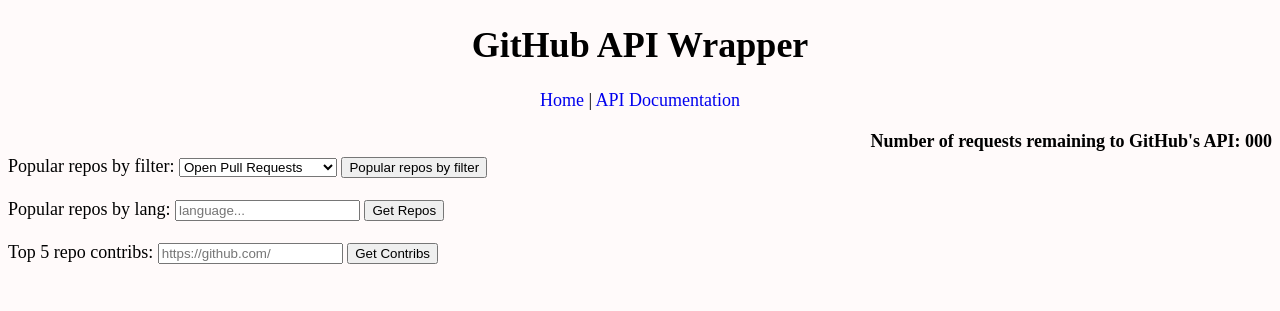
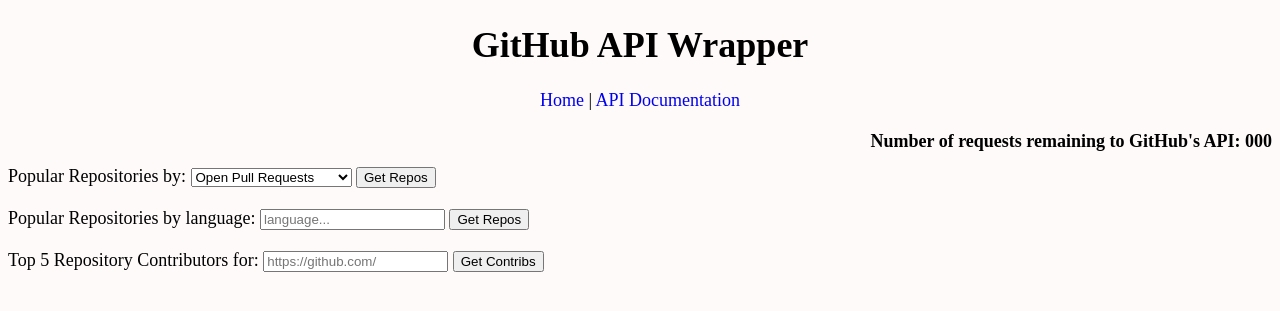
Before and after one commit to Animesh-Ghosh/GitHub-API-Wrapper, a Flask app: template templates/index.html in a window 1280 px wide. Shown: the top 311 px of the page. Run offline with Flask 2, Linux system fonts and the light colour scheme; the template is opened without the code that fills it: most values are stand-ins (such as "Sample title", 1, 10 or a date in 2020).

Commit message:
Move front-end to Vue
Updated index.js, index.html to use Vue.js.
Added an API route to get the number of remaining requests to GitHub's
API.

```diff
--- a/app.py
+++ b/app.py
@@ -1,5 +1,5 @@
 from datetime import timedelta
-from flask import Flask, render_template
+from flask import Flask, jsonify, render_template
 from flask_restful import abort, Api, Resource
 import requests
 import requests_cache
@@ -148,7 +148,23 @@
     r = requests.get(API, headers=HEADERS)
     ratelimit_remaining = r.headers['X-RateLimit-Remaining']  # GitHub API's remaining requests
 
+    print(ratelimit_remaining)
+
     return render_template('index.html', ratelimit_remaining=ratelimit_remaining)
+
+
+@app.route('/api/v1/requests-remaining')
+def requests_remaining():
+    r = requests.get(API, headers=HEADERS)
+    ratelimit_remaining = r.headers['X-RateLimit-Remaining']  # GitHub API's remaining requests
+
+    print(ratelimit_remaining)
+
+    return jsonify({
+        'response' : {
+            'ratelimit_remaining' : ratelimit_remaining,
+        }
+    })
 
 
 @app.route('/api')
--- a/static/index.js
+++ b/static/index.js
@@ -1,182 +1,198 @@
-// not a JS user, only used what I could find useful
+// using strict mode
+'use strict';
 
-// defining global constant API_ROOT
-const API_ROOT = `${window.origin}/api/v1`;
+// defining global constant APIRoot
+const APIRoot = `${window.origin}/api/v1`;
 
-// helper function to get the filter
-function get_repo_filter() {
-	const filters = document.querySelector("#filter");
-  	const filter = filters.options[filters.selectedIndex].value;
-  	return filter;
-}
+// registering Vue components
+Vue.component('filtered-repository', {
+	props: ['repository'],
+	template : `<li style="padding-bottom: 10px;">
+	<a v-bind:href="repository['html_url']">
+		{{ repository['full_name'] }}
+	</a><br>
+	Stars: {{ repository['stargazers_count'] }}<br>
+	Language: {{ repository['language'] }}<br>
+	Contributors: {{ repository['contributors_count'] }}<br>
+	Open Pull Requests: {{ repository['open_pull_requests_count'] }}<br>
+	Commits: {{ repository['commits_count'] }}<br>
+	Contributors: {{ repository['contributors_count'] }}
+</li>`,
+});
+Vue.component('popular-repository', {
+	props: ['repository'],
+	template : `<li style="padding-bottom: 10px;">
+	<a v-bind:href="repository['html_url']">
+		{{ repository['full_name'] }}
+	</a><br>
+  Stars: {{ repository['stargazers_count'] }}
+</li>`,
+});
+Vue.component('contributor', {
+	props : ['contributor'],
+	template : `<li style="padding-bottom: 15px;">
+	<a v-bind:href="contributor['html_url']">
+		{{ contributor['login'] }}
+	</a><br>
+	<img v-bind:src="contributor['avatar_url']"><br>
+	Contributions: {{ contributor['contributions'] }}
+</li>`,
+});
 
-// helper function to get the language
-function get_repo_lang() {
-	const lang = document.querySelector('#lang').value;
-	return lang;
-}
+// creating Vue instance
+let app = new Vue({
+	el : '#app',
+	data : {
+		// data for number of API requests remaining
+		ratelimitRemaining: false,
+		requestsRemaining: 0,
 
-// helper function to get the URL
-function get_repo_url() {
-	const repo_url = document.querySelector('#repo-url').value;
-	return repo_url;
-}
+		// data for getting repos by filter
+		filteredRepos : false,
+		selected : 'prs',
+		options : [
+			{ text : 'Open Pull Requests', value : 'prs' },
+			{ text : 'Number of Commits', value : 'commits' },
+			{ text : 'Number of Contributors', value : 'contribs' },
+		],
 
-// helper function to set message
-function set_message(message) {
-	document.querySelector('#message').innerHTML = message;
-}
+		// data for getting repos by language
+		popularRepos : false,
+		repoLanguage : '',
 
-// fetches the repositories and shows results
-async function get_filtered_repos() {
-	set_message('Please wait while the server processes your request...');
+		// data for getting repo contributors
+		contributors : false,
+		repoURL : '',
 
-	// getting filter
-	const filter = get_repo_filter();
+		// data for showing message and rendering results
+		message : '',
+		results : [],
+	},
+	methods : {
+		// function to update the number of remaining requests
+		getRequestsRemainingVue : async function() {
 			const response = await fetch(
-		`${API_ROOT}/repos/filter/${filter}`, {
-			cache: 'default',
+				`${APIRoot}/requests-remaining`, {
+					mode : 'same-origin',
+					cache : 'no-cache'
 				}
 			);
 			const JSONResponse = await response.json();
 			// console.log(JSONResponse);
 
-	const results = JSONResponse['response']['repositories'];
+			this.requestsRemaining = window.parseInt(JSONResponse['response']['ratelimit_remaining'], 10);
+			this.ratelimitRemaining = true;
+		},
+		//
+		getFilteredReposVue : async function(event) {
+			// setting flags to render only filtered-repository component
+			this.filteredRepos = true;
+			this.popularRepos = !this.filteredRepos;
+			this.contributors = !this.filteredRepos;
 
-	// rendering results
-	let filter_message = null;
-	switch (filter) {
-		case 'prs':
-			filter_message = 'Open Pull Requests';
-			break;
-		case 'commits':
-			filter_message = 'Number of Commits';
-			break;
-		case 'contribs':
-			filter_message = 'Number of Contributors';
-			break;
-	}
-	const message = `Repositories filtered by ${filter_message}:`;
-	set_message(message);
+			this.message = 'Please wait while the server processes your request...';
+			this.results = [];
 
-	const ol = document.querySelector('#result');
-	ol.innerHTML = '';
-	for (result of results) {
-	let li = document.createElement('li');
-	let span = document.createElement('span');
-	li.style.paddingBottom = '10px';
-	span.innerHTML = `
-		<a href="${result['html_url']}">${result['full_name']}</a><br/>
-		Stars: ${result['stargazers_count']}<br/>
-		Language: ${result['language']}<br/>
-		Contributors: ${result['contributors_count']}<br/>
-		Open Pull Requests: ${result['open_pull_requests_count']}<br/>
-		Commits: ${result['commits_count']}<br/>
-		Contributors: ${result['contributors_count']}
-	`;
-	li.appendChild(span);
-	ol.appendChild(li);
-	}
-}
-
-// fetches the repositories and shows results
-async function get_popular_repos() {
-	set_message('Please wait while the server processes your request...');
-
-	// getting repo lang
-	const lang = get_repo_lang();
-	if (lang === '' || lang === null) {
-		set_message('No language specified.');
-		return;
-	}
-
-	console.log(encodeURIComponent(lang));
-
-	// fetching data
 			const response = await fetch(
-		`${API_ROOT}/repos/popular/${encodeURIComponent(lang)}`, {
-			cache: 'default',
+				`${APIRoot}/repos/filter/${this.selected}`, {
+					cache : 'default',
 				}
 			);
 			const JSONResponse = await response.json();
 			// console.log(JSONResponse);
 
-	try {
-		const results = JSONResponse['response']['popular_repositories'];
+			// getting the text to be rendered in the message
+			const text = this.options.reduce((text, option) => {
+				if (option.value == this.selected)
+					text = option.text;
+				return text;
+			}, '');
 
-		// rendering results
-		const message = `Popular repositories for ${lang}:`;
-		set_message(message);
+			this.message = `Repositories filtered by ${text}:`;
+			this.results = JSONResponse['response']['repositories'];
 
-		const ol = document.querySelector('#result');
-		ol.innerHTML = '';
-		for (result of results) {
-			let li = document.createElement('li');
-			let span = document.createElement('span');
-			li.style.paddingBottom = '10px';
-			span.innerHTML = `
-			  <a href="${result['html_url']}">${result['full_name']}</a><br/>
-			  Stars: ${result['stargazers_count']}
-			`;
-			li.appendChild(span);
-			ol.appendChild(li);
-		}
-	}
-	catch (err) {
-		// some error occured
-		const message = JSONResponse['response']['message'];
-		set_message(message);
-		console.log(message);
-	}
-}
+			// updating the number of requests remaining
+			this.getRequestsRemainingVue();
+		},
+		getPopularReposVue : async function(event) {
+			// setting flags to render only popular-repository component
+			this.popularRepos = true;
+			this.filteredRepos = !this.popularRepos;
+			this.contributors = !this.popularRepos;
 
-// fetches the contributors and shows results
-async function get_top_contribs() {
-	set_message('Please wait while the server processes your request...');
+			this.message = 'Please wait while the server processes your request...';
+			this.results = [];
 
-	// getting repo URL
-	const repo_url = get_repo_url();
-	if (repo_url === '' || repo_url === null) {
-		set_message('No repository specified.');
+			if (this.repoLanguage === '') {
+				this.message = 'No language specified!';
 				return;
 			}
 
-	// fetching data
 			const response = await fetch(
-		`${API_ROOT}/repos/top-contribs/${repo_url}`, {
-			cache: 'default',
+				`${APIRoot}/repos/popular/${encodeURIComponent(this.repoLanguage)}`, {
+					cache : 'default',
 				}
 			);
 			const JSONResponse = await response.json();
 			// console.log(JSONResponse);
 
-	try {
-		const results = JSONResponse['response']['top_contributors'];
+			if (JSONResponse['response'].hasOwnProperty('popular_repositories')) {
+				this.message = `Popular repositories for ${this.repoLanguage}:`;
+				this.results = JSONResponse['response']['popular_repositories'];
 
-		// rendering results
-		const repo_name = JSONResponse['response']['full_name']
-		const message = `Top 5 Contributors for <a href="${repo_url}">${repo_name}</a>:`;
-		set_message(message);
+			} else {
+				this.message = JSONResponse['response']['message'];
+				this.results = [];
+			}
 
-		const ol = document.querySelector('#result');
-		ol.innerHTML = '';
-		for (result of results) {
-			let li = document.createElement('li');
-			let span = document.createElement('span');
-			li.style.paddingBottom = '10px';
-			span.innerHTML = `
-				<a href="${result['html_url']}">${result['login']}</a><br/>
-				<img src="${result['avatar_url']}"/><br/>
-				Contributions: ${result['contributions']}
-			`;
-			li.appendChild(span);
-			ol.appendChild(li);
+			// updating the number of requests remaining
+			this.getRequestsRemainingVue();
+		},
+		getTopContribsVue : async function(event) {
+			// setting flags to render only contributor component
+			this.contributors = true;
+			this.filteredRepos = !this.contributors;
+			this.popularRepos = !this.contributors;
+
+			this.message = 'Please wait while the server processes your request...';
+			this.results = [];
+
+			if (this.repoURL === 'https://github.com/' || this.repoURL === '') {
+				this.message = 'No repository URL specified!';
+				return;
 			}
+
+			const response = await fetch(
+				`${APIRoot}/repos/top-contribs/${this.repoURL}`, {
+					cache : 'default',
 				}
-	catch (err) {
-		// some error occured
-		const message = JSONResponse['response']['message'];
-		set_message(message);
-		console.log(message);
+			);
+			const JSONResponse = await response.json();
+			// console.log(JSONResponse);
+
+			if (JSONResponse['response'].hasOwnProperty('full_name')) {
+				const repoName = JSONResponse['response']['full_name']
+
+				this.message = `Top 5 Contributors for <a href="${this.repoURL}">${repoName}</a>:`;
+				this.results = JSONResponse['response']['top_contributors'];
+
+			} else {
+				this.message = JSONResponse['response']['message'];
+				this.results = [];
 			}
+
+			// updating the number of requests remaining
+			this.getRequestsRemainingVue();
 		}
+	},
+});
+
+// event listeners for some nice interactivity
+document.querySelector('#repo-url').addEventListener('focus', (event) => {
+	app.repoURL = 'https://github.com/';
+});
+document.querySelector('#repo-url').addEventListener('blur', (event) => {
+	if (app.repoURL == 'https://github.com/') {
+		app.repoURL = '';
+	}
+});
--- a/templates/index.html
+++ b/templates/index.html
@@ -1,32 +1,70 @@
 {% extends 'base.html' %}
-{% block head_script %}<script type="text/javascript" src="{{ url_for('static', filename='index.js') }}"></script>{% endblock head_script %}
+{% block head_script %}
+  <script src="https://cdn.jsdelivr.net/npm/vue/dist/vue.js"></script>{% endblock head_script %}
 {% block heading %}<h1>GitHub API Wrapper</h1>{% endblock heading %}
 {% block content %}
+  <div id="app">
     <div style="padding-bottom: 15px;">
-    <b style="float: right;">Number of requests remaining to GitHub's API: {{ ratelimit_remaining }}</b>
+      <b style="float: right;" v-if="ratelimitRemaining">
+        Number of requests remaining to GitHub's API:
+        {% raw %}{{ requestsRemaining }}{% endraw %}
+      </b>
+      <b style="float: right;" v-else-if="!ratelimitRemaining">
+        Number of requests remaining to GitHub's API:
+        {{ ratelimit_remaining }}
+      </b>
     </div>
     <div style="padding-top: 10px;">
-    Popular repos by filter:
-    <select id="filter">
-      <option value="prs" selected="true">Open Pull Requests</option>
-      <option value="commits">Number of commits</option>
-      <option value="contribs">Number of contributors</option>
+      <div style="padding: 10px 0px;">
+        <label for="filter">Popular Repositories by:</label>
+        <select id="filter" v-model="selected">
+          <option v-for="option in options" v-bind:value="option.value">
+            {% raw %}{{ option.text }}{% endraw %}
+          </option>
         </select>
-    <button id="filter-repos">Popular repos by filter</button>
-    <br/><br/>
-    Popular repos by lang: <input type="text" id="lang" placeholder="language...">
-    <button id="popular-repos">Get Repos</button>
-    <br/><br/>
-    Top 5 repo contribs: <input type="text" id="repo-url" placeholder="https://github.com/">
-    <button id="top-contribs">Get Contribs</button>
+        <button v-on:click="getFilteredReposVue">Get Repos</button>
+      </div>
+      <div style="padding: 10px 0px;">
+        <label for="repo-lang">Popular Repositories by language:</label>
+        <input v-model="repoLanguage" type="text" id="repo-lang" placeholder="language...">
+        <button v-on:click="getPopularReposVue">Get Repos</button>
+      </div>
+      <div style="padding: 10px 0px;">
+        <label for="repo-url">Top 5 Repository Contributors for:</label>
+        <input v-model="repoURL" type="url" id="repo-url" placeholder="https://github.com/">
+        <button v-on:click="getTopContribsVue">Get Contribs</button>
+      </div>
     </div>
     <div>
-    <p id="message"></p>
-    <ol type="1" id="result"></ol>
+      <p v-if="contributors" v-html="message"></p>
+      <p v-else>
+        {% raw %}{{ message }}{% endraw %}
+      </p>
+      <ol v-if="filteredRepos" type="1">
+        <filtered-repository
+        v-for="result in results"
+        v-bind:repository="result"
+        v-bind:key="results.indexOf(result)"
+        >
+        </filtered-repository>
+      </ol>
+      <ol v-else-if="popularRepos" type="1">
+        <popular-repository
+        v-for="result in results"
+        v-bind:repository="result"
+        v-bind:key="results.indexOf(result)"
+        >
+        </popular-repository>
+      </ol>
+      <ol v-else-if="contributors" type="1">
+        <contributor
+        v-for="result in results"
+        v-bind:contributor="result"
+        v-bind:key="results.indexOf(result)"
+        >
+        </contributor>
+      </ol>
+    </div>
   </div>{% endblock content %}
 {% block script %}
-  <script type="text/javascript">
-    document.querySelector('#filter-repos').addEventListener('click', get_filtered_repos);
-    document.querySelector('#popular-repos').addEventListener('click', get_popular_repos);
-    document.querySelector('#top-contribs').addEventListener('click', get_top_contribs);
-  </script>{% endblock script %}
+  <script type="text/javascript" src="{{ url_for('static', filename='index.js') }}"></script>{% endblock script %}
```
Also changed, not shown: static/style.css (line endings or trailing spaces), templates/api.html (line endings or trailing spaces), templates/base.html (line endings or trailing spaces). Lines whose indentation alone changed are shown as unchanged.
